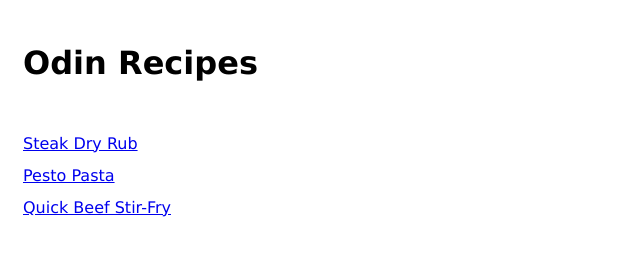
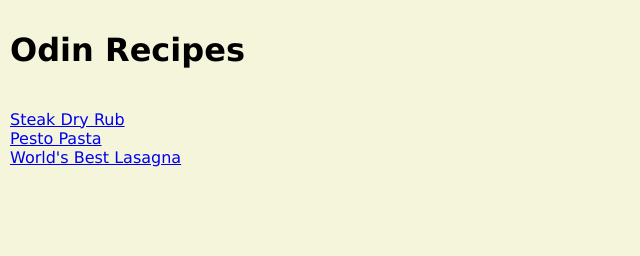
Before and after one commit to Nothing926/odin-recipes, a plain HTML site: page index.html in a window 1280 px wide. Shown: the whole page, without its empty margins (0-640 px from the left). Drawn offline with Linux system fonts and the light colour scheme.

Commit message:
Minor changes.

```diff
--- a/index.html
+++ b/index.html
@@ -14,6 +14,6 @@
     <br>
     <a href="./recipes/Pesto Pasta.html">Pesto Pasta</a>
     <br>
-    <a href="./recipes/World's Best Lasagna.html">Quick Beef Stir-Fry</a>
+    <a href="./recipes/World's Best Lasagna.html">World's Best Lasagna</a>
 </body>
 </html>
--- a/style.css
+++ b/style.css
@@ -1,10 +1,7 @@
-* {
-    margin: 5px solid white;
-    border: 5px solid white;
-    padding: 5px solid white;
+body {
+    margin: 5px;
+    border: 5px;
+    padding: 5px;
     font-family:Verdana, Geneva, Tahoma, sans-serif;
+    background: beige
 }
-
-a {
-    line-height: 2;
-}
```
